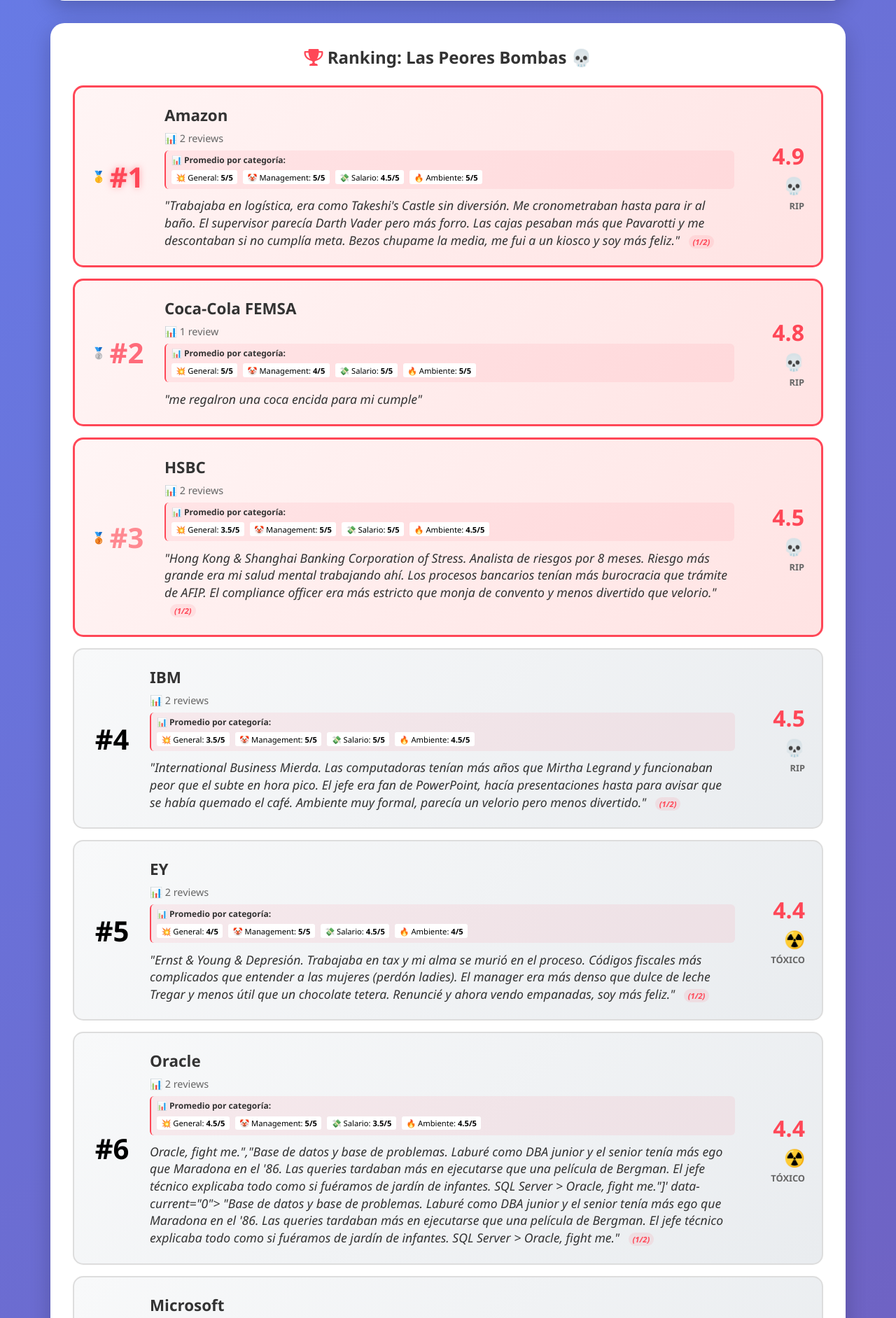
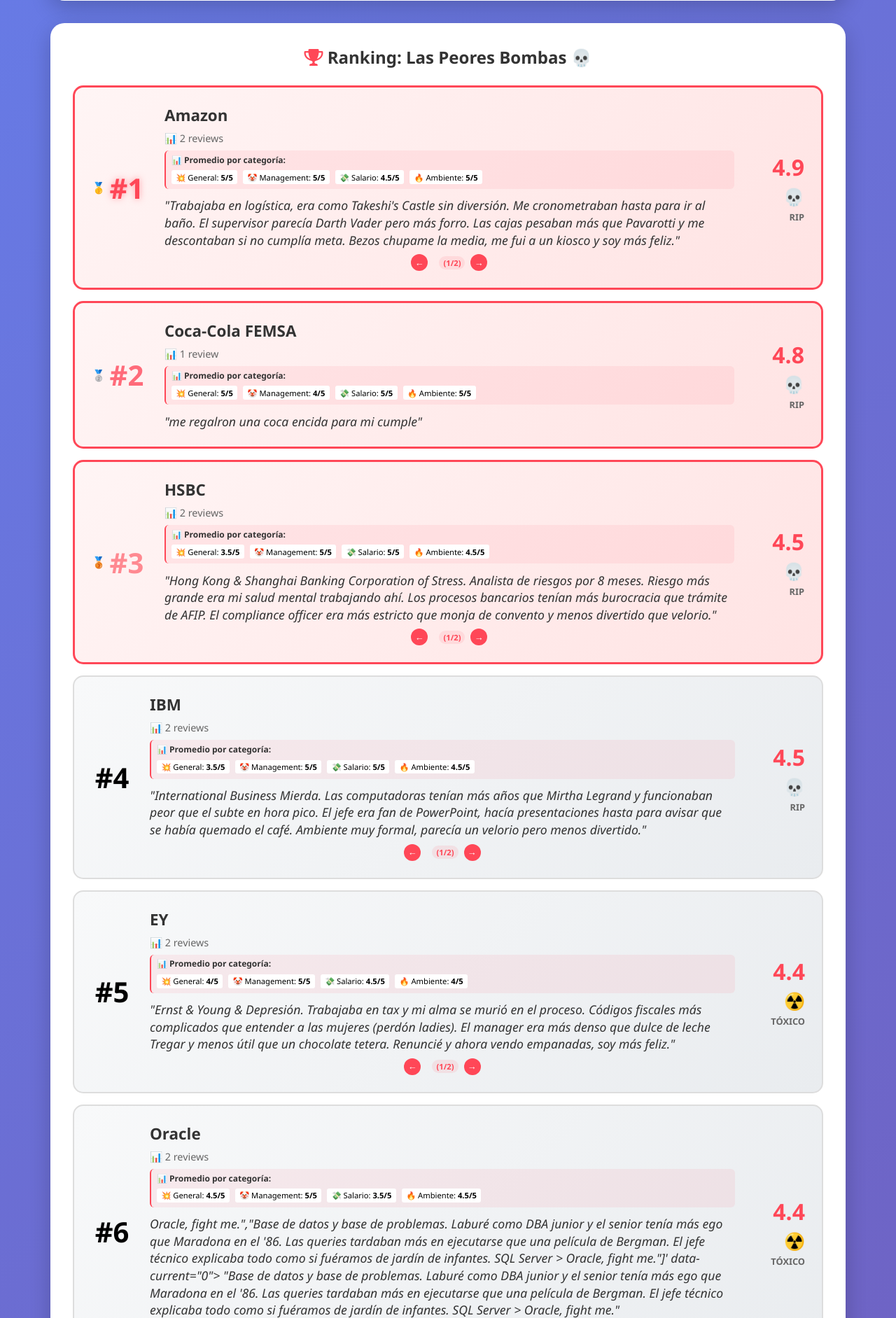
Before and after one commit to ezedevops/great-place-to-bomb, a Flask app: page / in a window 1280 px wide. Shown: the part 541-2424 px from the top of the page at 70% size. Run offline with Flask 3, Linux system fonts and the light colour scheme; data comes from the database, SQL or seed files in the repository.

Commit message:
⬅️➡️ Navegación manual de reviews con botones

```diff
--- a/static/app.js
+++ b/static/app.js
@@ -518,30 +518,35 @@ function loadMoreRanking() {
     updateWorstCompaniesRanking(currentRankingLimit);
 }
 
-// Rotación automática de reviews en el ranking
-function startReviewRotation() {
-    const rotatingReviews = document.querySelectorAll('.rotating-review');
+// Función para cambiar review manualmente
+function changeReview(reviewId, direction) {
+    const reviewElement = document.getElementById(reviewId);
+    if (!reviewElement) return;
 
-    rotatingReviews.forEach(reviewElement => {
     try {
         const comments = JSON.parse(reviewElement.dataset.comments);
-            if (comments && comments.length > 1) {
-                // Iniciar rotación cada 4 segundos
-                setInterval(() => {
+        if (!comments || comments.length <= 1) return;
+
         let currentIndex = parseInt(reviewElement.dataset.current) || 0;
-                    currentIndex = (currentIndex + 1) % comments.length;
+        currentIndex = (currentIndex + direction + comments.length) % comments.length;
 
         reviewElement.dataset.current = currentIndex;
-                    reviewElement.innerHTML = `
-                        "${comments[currentIndex]}"
-                        <span class="review-indicator">(${currentIndex + 1}/${comments.length})</span>
-                    `;
-                }, 4000);
+        reviewElement.innerHTML = `"${comments[currentIndex]}"`;
+
+        // Actualizar indicador
+        const indicator = reviewElement.parentElement.querySelector('.review-indicator');
+        if (indicator) {
+            indicator.textContent = `(${currentIndex + 1}/${comments.length})`;
         }
     } catch (error) {
-            console.error('Error en rotación de reviews:', error);
+        console.error('Error cambiando review:', error);
     }
-    });
+}
+
+// Rotación automática de reviews en el ranking (deshabilitada por ahora)
+function startReviewRotation() {
+    // Por ahora solo navegación manual, se puede activar después si se quiere
+    console.log('Navegación manual de reviews activada');
 }
 
 // Actualizar ranking de peores empresas
@@ -586,11 +591,17 @@ async function updateWorstCompaniesRanking(limit = 10) {
             // ID único para rotación de reviews
             const reviewId = `ranking-review-${index}`;
 
-            // Si hay múltiples reviews, agregar rotación
+            // Si hay múltiples reviews, agregar navegación
             const reviewSection = item.all_comments && item.all_comments.length > 1 ?
-                `<div class="ranking-comment rotating-review" id="${reviewId}" data-comments='${JSON.stringify(item.all_comments)}' data-current="0">
+                `<div class="ranking-comment-container">
+                    <div class="ranking-comment rotating-review" id="${reviewId}" data-comments='${JSON.stringify(item.all_comments)}' data-current="0">
                         "${item.all_comments[0]}"
+                    </div>
+                    <div class="review-navigation">
+                        <button class="review-nav-btn" onclick="changeReview('${reviewId}', -1)">←</button>
                         <span class="review-indicator">(1/${item.all_comments.length})</span>
+                        <button class="review-nav-btn" onclick="changeReview('${reviewId}', 1)">→</button>
+                    </div>
                 </div>` :
                 `<div class="ranking-comment">"${item.latest_comment}"</div>`;
 
@@ -982,3 +993,4 @@ window.showAddCompanyForm = showAddCompanyForm;
 window.hideAddCompanyForm = hideAddCompanyForm;
 window.submitNewCompany = submitNewCompany;
 window.loadMoreRanking = loadMoreRanking;
+window.changeReview = changeReview;
--- a/templates/index.html
+++ b/templates/index.html
@@ -613,6 +613,42 @@
             animation-play-state: paused;
         }
 
+        .ranking-comment-container {
+            position: relative;
+        }
+
+        .review-navigation {
+            display: flex;
+            align-items: center;
+            justify-content: center;
+            margin-top: 0.5rem;
+            gap: 0.5rem;
+        }
+
+        .review-nav-btn {
+            background: #ff4757;
+            color: white;
+            border: none;
+            border-radius: 50%;
+            width: 24px;
+            height: 24px;
+            cursor: pointer;
+            font-size: 0.8rem;
+            display: flex;
+            align-items: center;
+            justify-content: center;
+            transition: all 0.2s ease;
+        }
+
+        .review-nav-btn:hover {
+            background: #ff3838;
+            transform: scale(1.1);
+        }
+
+        .review-nav-btn:active {
+            transform: scale(0.95);
+        }
+
         .ranking-item {
             display: flex;
             align-items: center;
```
Lines whose indentation alone changed are shown as unchanged.
